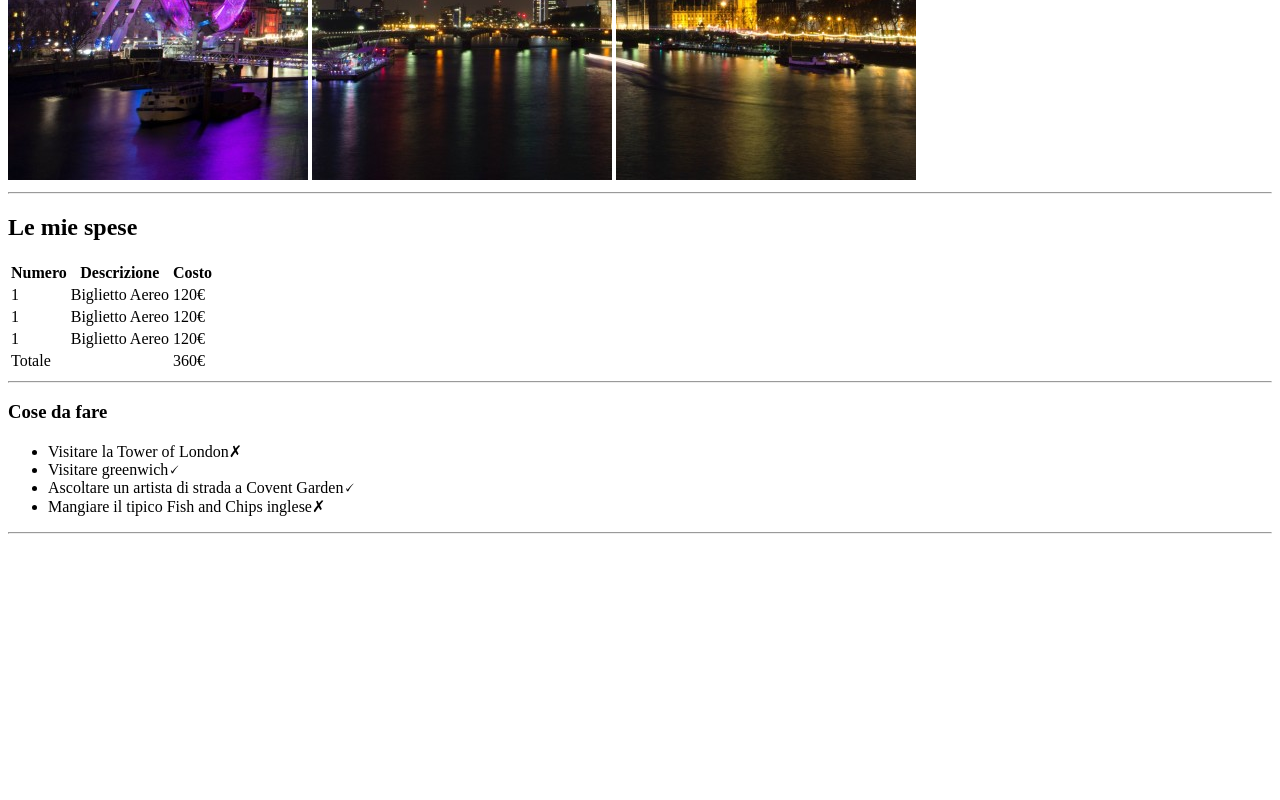
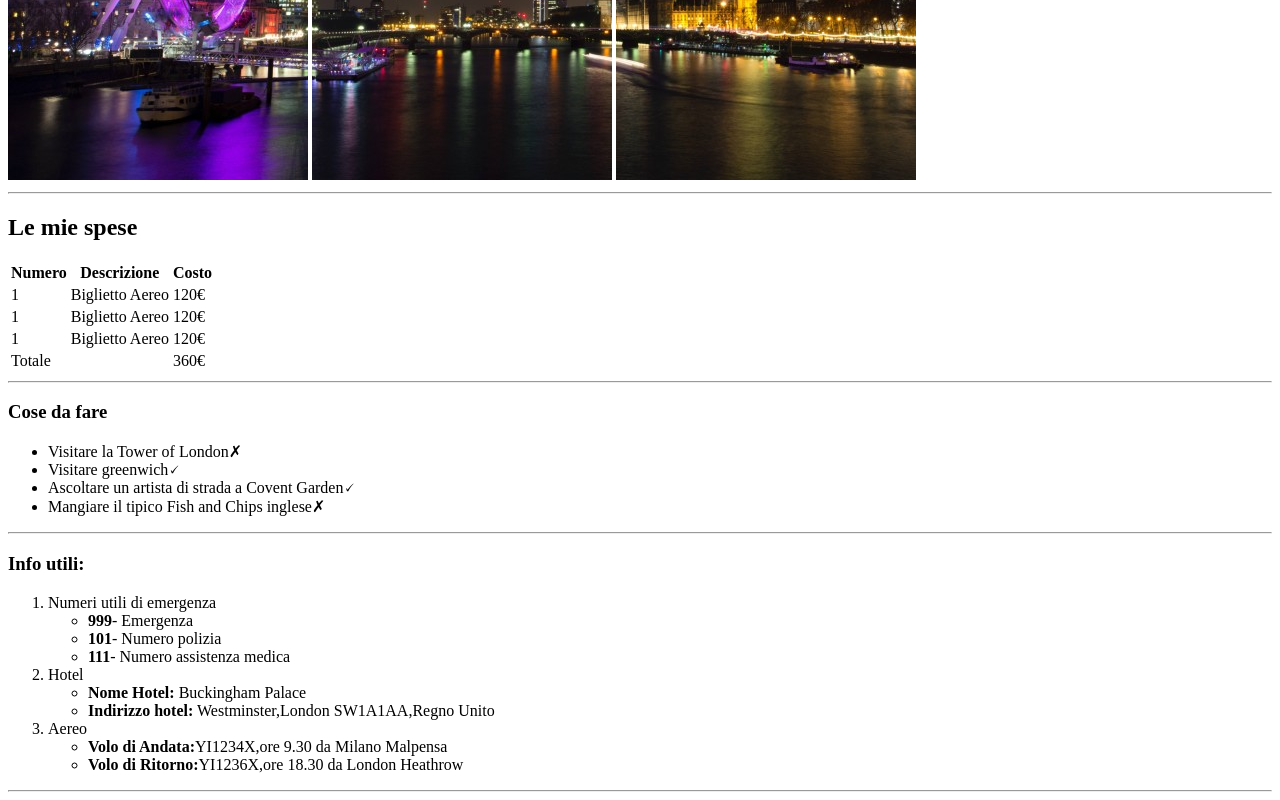
Before and after one commit to GiulioSpugnini/html-london-trip, a plain HTML site: page index.html in a window 1280 px wide. Shown: the part 500-1300 px from the top of the page. Before the commit the page ends 1042 px from the top, so only its background shows below. Drawn offline with Linux system fonts and the light colour scheme.

Commit message:
added info's section

```diff
--- a/index.html
+++ b/index.html
@@ -66,5 +66,30 @@
         </ul>
     </main>
     <hr>
+    <section>
+        <h3>Info utili:</h3>
+        <ol>
+            <!-- NUMERI DI EMERGENZA -->
+            <li>Numeri utili di emergenza</li>
+            <ul>
+                <li><b>999</b>- Emergenza</li>
+                <li><b>101</b>- Numero polizia</li>
+                <li><b>111</b>- Numero assistenza medica</li>
+            </ul>
+            <!-- HOTEL -->
+            <li>Hotel</li>
+            <ul>
+                <li><b>Nome Hotel:</b> Buckingham Palace</li>
+                <li><b>Indirizzo hotel:</b> Westminster,London SW1A1AA,Regno Unito</li>
+            </ul>
+            <!-- AEREO -->
+            <li>Aereo</li>
+            <ul>
+                <li><b>Volo di Andata:</b>YI1234X,ore 9.30 da Milano Malpensa</li>
+                <li><b>Volo di Ritorno:</b>YI1236X,ore 18.30 da London Heathrow</li>
+            </ul>
+        </ol>
+    </section>
+    <hr>
 </body>
 </html>
```
